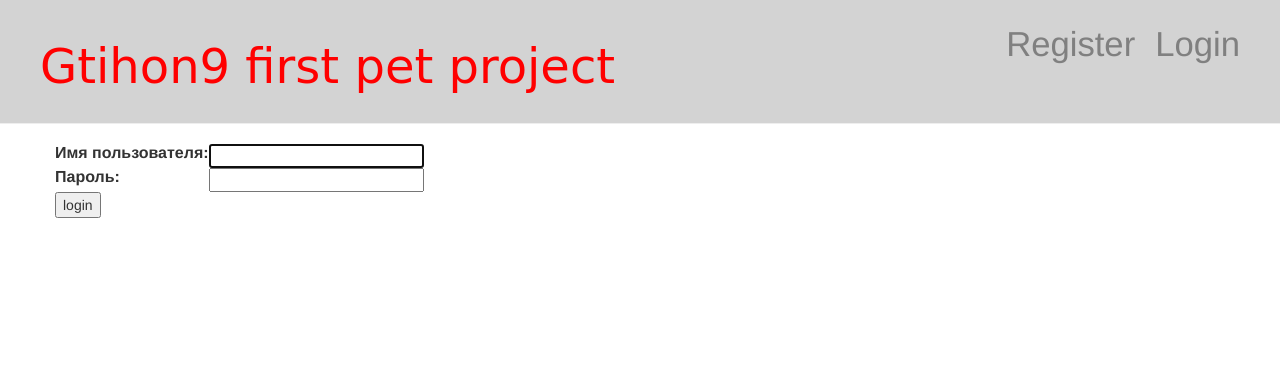
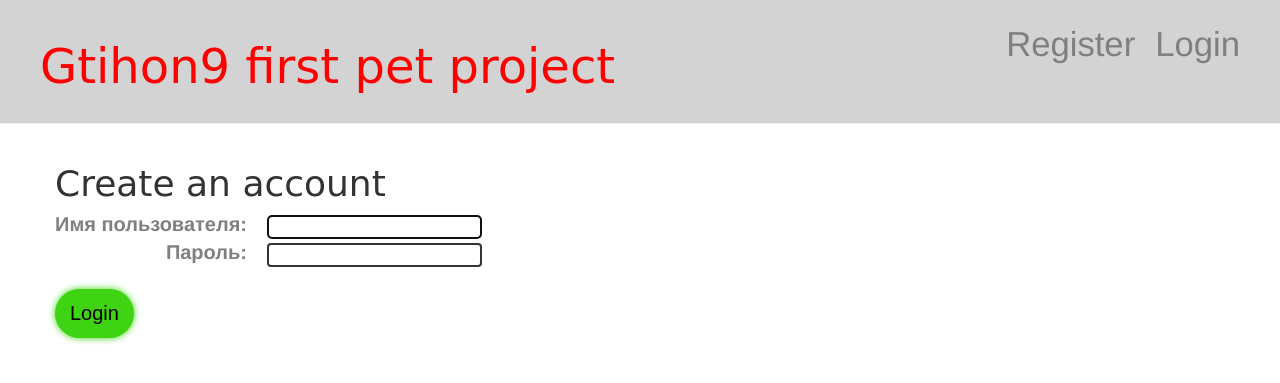
Before and after one commit to Gtihon9/DjangoTestApp, a Django app: page /accounts/login/ in a window 1280 px wide. Shown: the top 383 px of the page. Run offline with Django 4.2, Linux system fonts and the light colour scheme; some libraries are stand-ins or nearby versions; some web fonts are replaced.

Commit message:
css for login, registration. user role(root only)

```diff
--- /dev/null
+++ b/blog/static/css/login_register.css
@@ -0,0 +1,36 @@
+.username-text, .password-text{
+ color: #808080;
+ float: right;
+ font-size: 15pt;
+ margin-right: 20px;
+}
+
+.username-field input, .password-field input{
+ border: 2px solid;
+ border-radius: 4px;
+}
+
+.submit-button {
+   background-color: #1c87c9;
+   -webkit-border-radius: 30px;
+   border-radius: 30px;
+   border: none;
+   color: black;
+   cursor: pointer;
+   display: inline-block;
+   font-family: sans-serif;
+   font-size: 20px;
+   padding: 10px 15px;
+   text-align: center;
+   text-decoration: none;
+   margin-top: 20px;
+
+}
+@keyframes glowing {
+   0% { background-color: #2ba805; box-shadow: 0 0 3px #2ba805; }
+   50% { background-color: #49e819; box-shadow: 0 0 10px #49e819; }
+   100% { background-color: #2ba805; box-shadow: 0 0 3px #2ba805; }
+}
+.submit-button {
+   animation: glowing 3000ms infinite;
+}
--- a/blog/templates/blog/base.html
+++ b/blog/templates/blog/base.html
@@ -5,6 +5,7 @@
     <link rel="stylesheet" href="//maxcdn.bootstrapcdn.com/bootstrap/3.2.0/css/bootstrap.min.css">
     <link rel="stylesheet" href="//maxcdn.bootstrapcdn.com/bootstrap/3.2.0/css/bootstrap-theme.min.css">
     <link rel="stylesheet" href="{% static 'css/blog.css' %}">
+    <link rel="stylesheet" href="{% static 'css/login_register.css' %}">
     <link href="https://fonts.googleapis.com/css?family=Koulen&subset=latin,cyrillic" rel="stylesheet" type="text/css">
     <link href="https://fonts.googleapis.com/css?family=Source Sans Pro&subset=latin,cyrillic" rel="stylesheet" type="text/css">
 </head>
@@ -13,7 +14,12 @@
         {% if user.is_authenticated %}
             <a href="{% url 'post_draft_list' %}" class="top-menu"><span class="glyphicon glyphicon-edit"></span></a>
             <a href="{% url 'post_new' %}" class="top-menu"><span class="glyphicon glyphicon-plus"></span></a>
-            <p class="top-menu">Hello {{ user.username }} <small>(<a href="{% url 'logout' %}">Log out</a>)</small></p>
+            <p class="top-menu">Hello {{ user.username }}
+                {% if user.is_superuser %}
+                    <b>(root)</b>
+                {% endif %}
+                <small>(<a href="{% url 'logout' %}">Log out</a>)</small>
+            </p>
         {% else %}
             <a href="{% url 'login' %}" class="top-menu">Login</a>
             <a href="{% url 'register' %}" class="top-menu">Register</a>
--- a/blog/templates/registration/login.html
+++ b/blog/templates/registration/login.html
@@ -4,21 +4,20 @@
     {% if form.errors %}
         <p>Your username and password didn't match. Please try again.</p>
     {% endif %}
-
+    <h1>Create an account</h1>
     <form method="post" action="{% url 'login' %}">
     {% csrf_token %}
             <table>
                 <tr>
-            <td>{{ form.username.label_tag }}</td>
-            <td>{{ form.username }}</td>
+                    <td class="username-text">{{ form.username.label_tag }}</td>
+                    <td class="username-field">{{ form.username }}</td>
                 </tr>
                 <tr>
-            <td>{{ form.password.label_tag }}</td>
-            <td>{{ form.password }}</td>
+                    <td class="password-text">{{ form.password.label_tag }}</td>
+                    <td class="password-field">{{ form.password }}</td>
                 </tr>
             </table>
-
-        <input type="submit" value="login" />
+             <input class="submit-button" type="submit" value="Login" />
              <input type="hidden" name="next" value="{{ next }}" />
     </form>
 {% endblock %}
```
Also changed, not shown: blog/templates/registration/register.html (+16 -3 lines), blog/static/css/blog.css (indentation only). Lines whose indentation alone changed are shown as unchanged.
